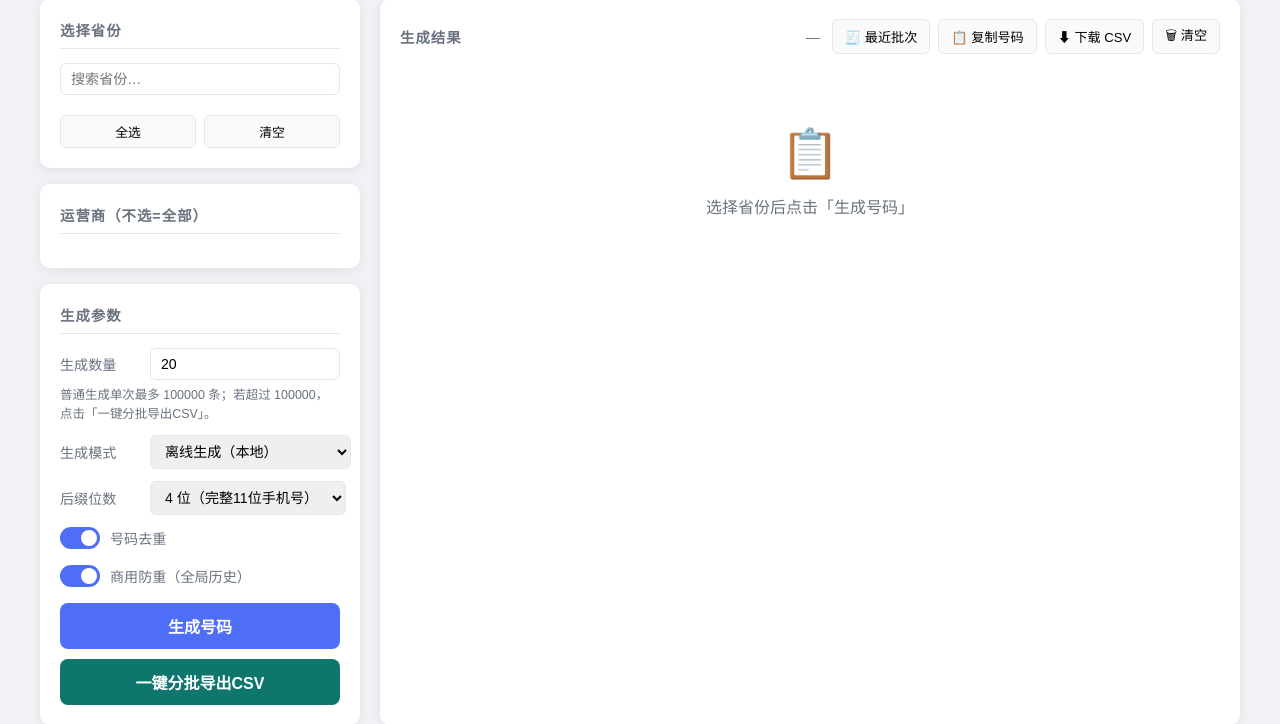
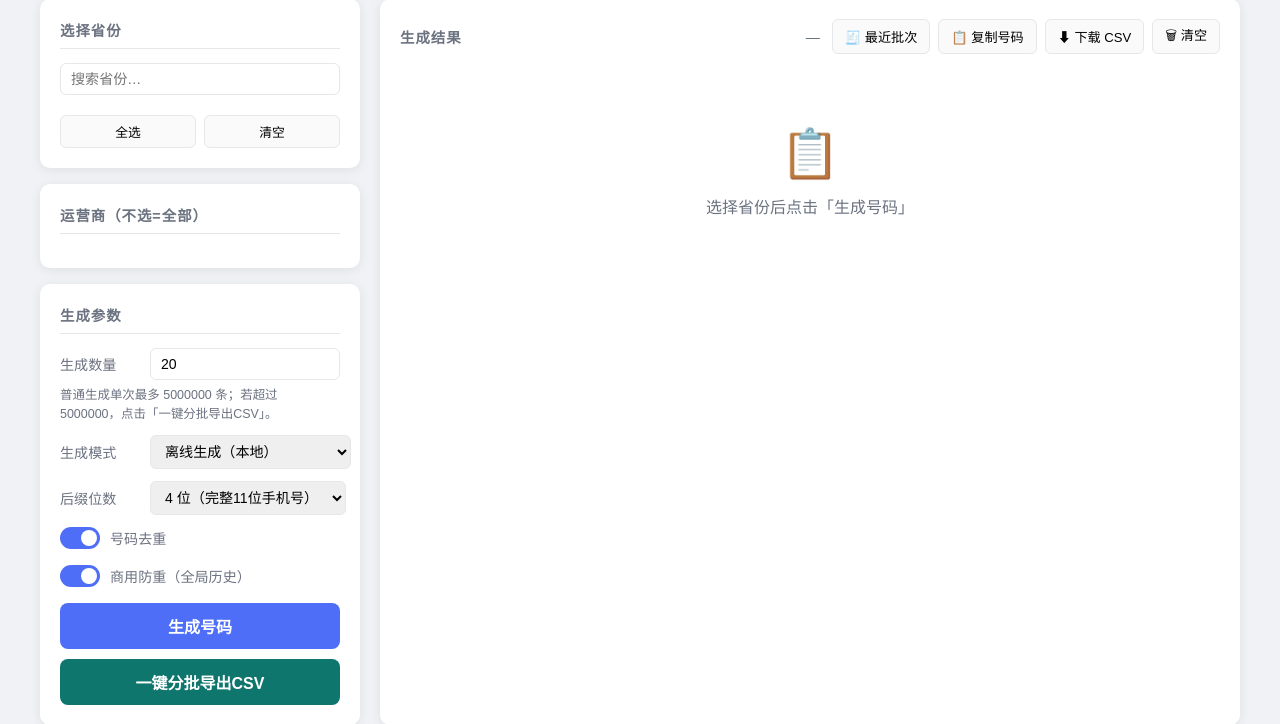
Before and after one commit to bridgettarchuletahuio-alt/-1, a Flask app: page / in a window 1280 px wide. Shown: the part 86-810 px from the top of the page. Run offline with Flask 3, Linux system fonts and the light colour scheme; parts of the project's set-up code (start-up, migrations or seed data) failed here and were passed over.

Commit message:
fix(templates/index.html): raise single-gen limit from 100000 to 5000000

```diff
--- a/templates/index.html
+++ b/templates/index.html
@@ -402,7 +402,7 @@
         <label>生成数量</label>
         <input type="number" id="countInput" value="20" min="1" max="5000000" />
       </div>
-      <div class="hint">普通生成单次最多 100000 条；若超过 100000，点击「一键分批导出CSV」。</div>
+      <div class="hint">普通生成单次最多 5000000 条；若超过 5000000，点击「一键分批导出CSV」。</div>
       <div class="param-row">
         <label>生成模式</label>
         <select id="modeSelect" onchange="toggleOnlineConfig()">
@@ -558,8 +558,8 @@
     const validate_limit = parseInt(document.getElementById('validateLimitInput').value || '100');
     const provider = document.getElementById('providerSelect').value;
 
-    if (count > 100000) {
-      showToast('单次最多生成 100000 条，请分批生成');
+    if (count > 5000000) {
+      showToast('单次最多生成 5000000 条，请分批生成');
       return;
     }
 
```
